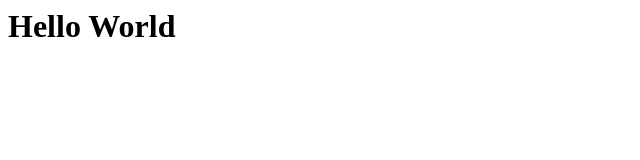
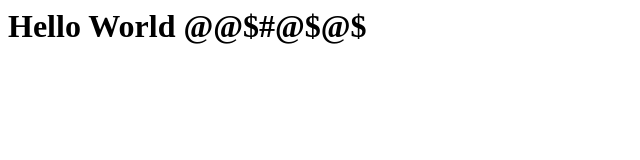
Before and after one commit to akashgowda1801/Boss, a plain HTML site: page bob.html in a window 1280 px wide. Shown: the whole page, without its empty margins (0-640 px from the left). Drawn offline with Linux system fonts and the light colour scheme.

Commit message:
second commit

```diff
--- a/bob.html
+++ b/bob.html
@@ -5,6 +5,6 @@
         </title>
     </head>
     <body>
-        <h1> Hello World </h1>
+        <h1> Hello World @@$#@$@$</h1>
     </body>
 </html>
```
